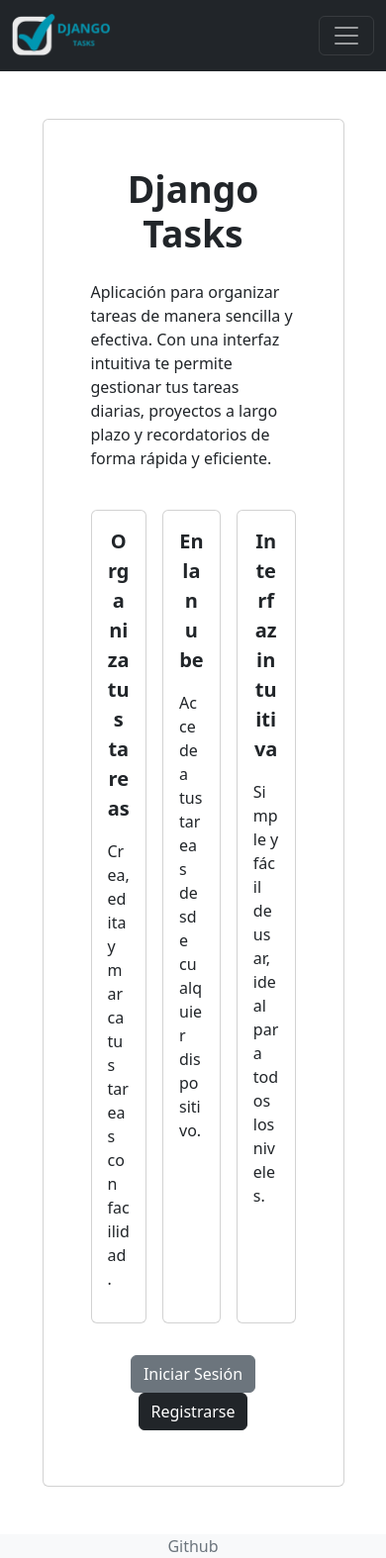
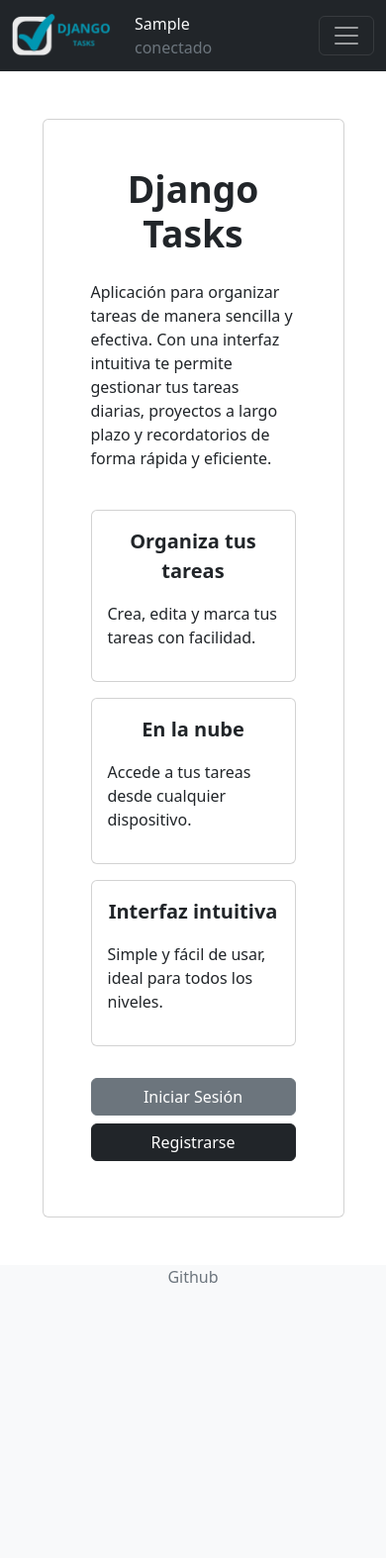
Before and after one commit to ClavijoPedro/django-auth-crud, a Django app: page / in a window 390 px wide. Shown: the whole page at 99% size. After the commit the page ends 1296 px from the top, so only its background shows below. Run offline with Django 5.2, Linux system fonts and the light colour scheme; the visitor is signed in with stand-in values (Sample User, id 1).

Commit message:
imporve responsive

```diff
--- a/tasks/templates/home.html
+++ b/tasks/templates/home.html
@@ -11,26 +11,26 @@
       largo plazo y recordatorios de forma rápida y eficiente.
     </p>
 
-    <div class="d-flex gap-3 my-4">
+    <div class="d-flex gap-3 my-4 flex-wrap">
 
-      <div class="card card-body">
+      <div class="card card-body col-6 col-md-2 col-sm-12 col-xs-12">
         <p class="fs-5 fw-bold text-center">Organiza tus tareas</p>
         <p>Crea, edita y marca tus tareas con facilidad.</p>
       </div>
-      <div class="card card-body ">
+      <div class="card card-body col-6 col-md-2 col-sm-12 col-xs-12">
         <p class="fs-5 fw-bold text-center">En la nube</p>
         <p>Accede a tus tareas desde cualquier dispositivo.</p>
       </div>
-      <div class="card card-body ">
+      <div class="card card-body col-6 col-md-2 col-sm-12 ">
         <p class="fs-5 fw-bold text-center">Interfaz intuitiva</p>
         <p>Simple y fácil de usar, ideal para todos los niveles.</p>
       </div>
 
     </div>
 
-    <div class="text-center my-2">
-      <a class="btn btn-secondary" href="/signin"> Iniciar Sesión </a>
-      <a class="btn btn-dark" href="/signup"> Registrarse </a>
+    <div class="text-center my-2 d-flex gap-2 flex-wrap justify-content-center">
+      <a class="btn btn-secondary col-12 col-md-2 col-sm-6" href="/signin"> Iniciar Sesión </a>
+      <a class="btn btn-dark col-12 col-md-2 col-sm-6" href="/signup"> Registrarse </a>
     </div>
 
   </section>
--- a/tasks/templates/layouts/base.html
+++ b/tasks/templates/layouts/base.html
@@ -11,7 +11,13 @@
 <body class="d-flex flex-column h-100">
     <nav class="navbar navbar-expand-lg bg-dark navbar-dark">
         <div class="container">
-          <a class="navbar-brand " href="#"><img  src="{% static 'django-task.png' %}" alt="logo" width="100px"></a>
+          <div class="d-flex gap-2 align-items-center">
+              <a class="navbar-brand " href="{% url 'home' %}"><img  src="{% static 'django-task.png' %}" alt="logo" width="100px"></a>
+              {% if user.is_authenticated %}
+              <p class="text-light m-0 text-capitalize">{{user.username}}<span class="d-block text-secondary text-lowercase fw-ligther">conectado</span></p>
+              {% endif %}
+          </div>
+          <!-- <a class="navbar-brand " href="{% url 'home' %}"><img  src="{% static 'django-task.png' %}" alt="logo" width="100px"></a> -->
           <button class="navbar-toggler" type="button" data-bs-toggle="collapse" data-bs-target="#navbarNav" aria-controls="navbarNav" aria-expanded="false" aria-label="Toggle navigation">
             <span class="navbar-toggler-icon"></span>
           </button>
```
